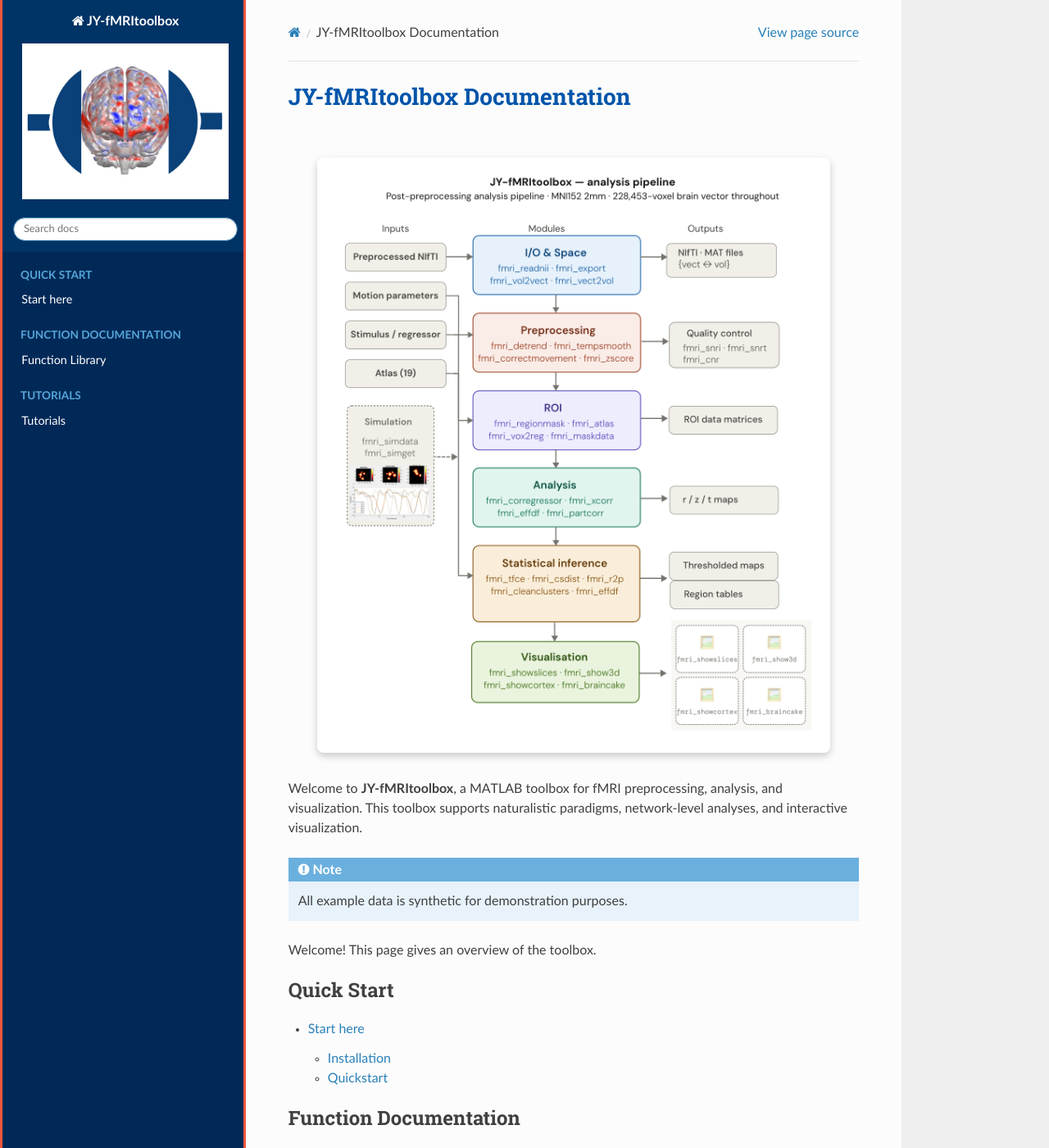
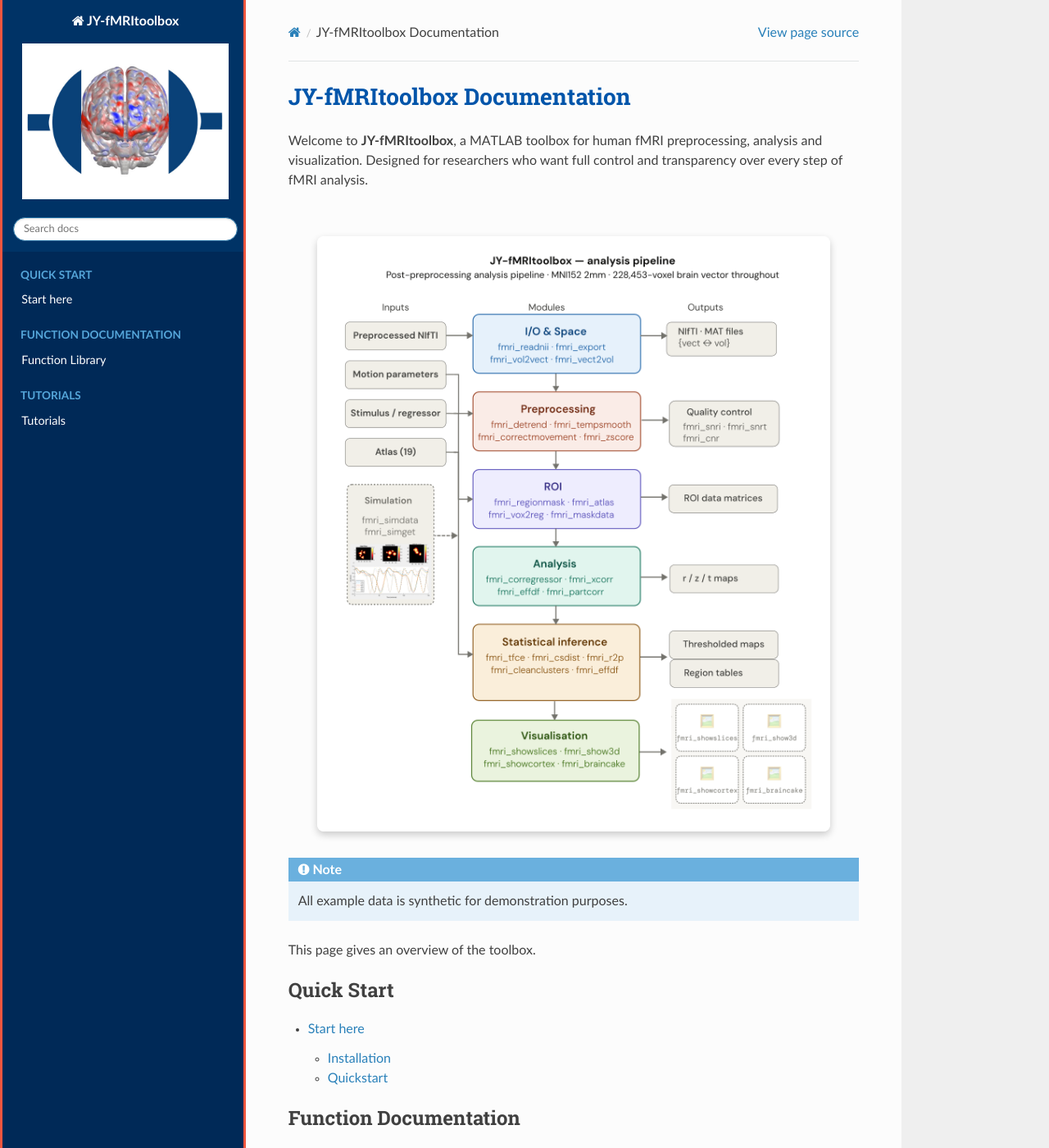
Before and after one commit to iburunat/JY-fMRItoolbox, a Sphinx documentation site: the page built from source/index.rst, in a window 1280 px wide and 1400 px high. Shown: the whole window at 82% size. Built offline with Sphinx 7.4.7 and the Read the Docs theme 3.1.0, drawn with Linux system fonts in a browser that asks for light colours; pages that are not in the unit, such as notebooks, are missing from menus.

Commit message:
Revise introduction for JY-fMRItoolbox documentation
Updated the introduction section to clarify the toolbox's purpose and features.

```diff
--- a/source/index.rst
+++ b/source/index.rst
@@ -1,6 +1,8 @@
 ===========================
 JY-fMRItoolbox Documentation
 ===========================
+Welcome to **JY-fMRItoolbox**, a MATLAB toolbox for human fMRI preprocessing, analysis and visualization.
+Designed for researchers who want full control and transparency over every step of fMRI analysis.
 
 .. raw:: html
 
@@ -9,14 +11,11 @@ JY-fMRItoolbox Documentation
             style="max-width:90%; height:auto; border-radius:8px; box-shadow:0 4px 10px rgba(0,0,0,0.2);"/>
    </div>
 
-Welcome to **JY-fMRItoolbox**, a MATLAB toolbox for fMRI preprocessing, analysis, and visualization.
-This toolbox supports naturalistic paradigms, network-level analyses, and interactive visualization.
-
 .. note::
 
    All example data is synthetic for demonstration purposes.
 
-Welcome! This page gives an overview of the toolbox.
+This page gives an overview of the toolbox.
 
 
 .. toctree::
```
